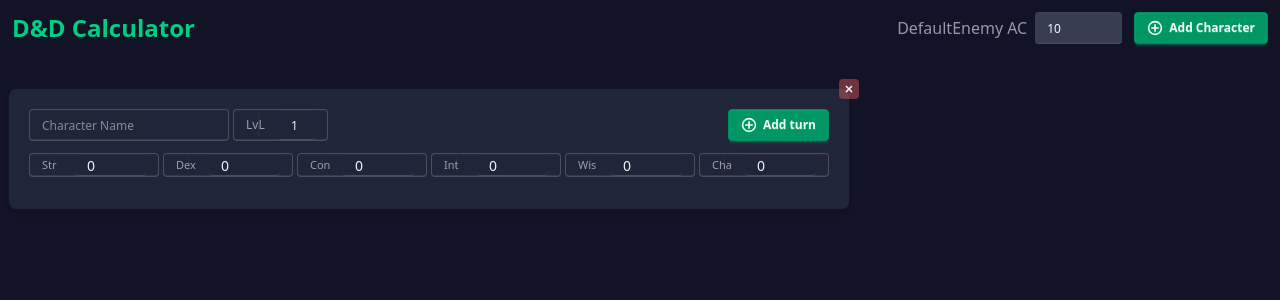
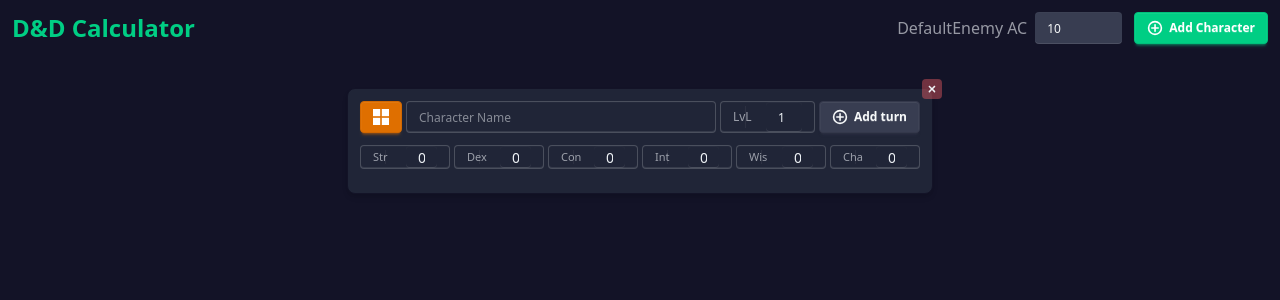
Before and after one commit to julianmenav/dnd-calculator, a React (Vite) app: page / in a window 1280 px wide. Both pictures are taken after a click on the button "Add Character". Shown: the top 300 px of the page. Built offline with nearby package versions, Linux system fonts and the light colour scheme.

Commit message:
feat: compact char button

```diff
--- a/src/components/Character.tsx
+++ b/src/components/Character.tsx
@@ -5,6 +5,7 @@
 import { ABILITIES } from '../models'
 import X from '../icons/X'
 import Plus from '../icons/Plus'
+import Squares from '../icons/Squares'
 
 export default function CharacterComponent({
   character,
@@ -24,9 +25,24 @@
         >
           <X />
         </button>
-        <div className="flex flex-col justify-between gap-3 p-2 min-w-[280px]">
+        <div
+          className={
+            'flex min-w-[280px] flex-col justify-between gap-3 p-2' +
+            (character.compactMode && 'max-w-[300px]')
+          }
+        >
           <div className="flex w-full flex-row justify-between gap-1">
-            <div className="flex flex-row gap-1">
+            <div className="flex flex-row flex-grow gap-1">
+              <button
+                className="btn btn-primary btn-sm"
+                onClick={() =>
+                  updateCharacter(character.id, {
+                    compactMode: !character.compactMode,
+                  })
+                }
+              >
+                <Squares />
+              </button>
               <input
                 className="input input-sm flew-grow"
                 placeholder="Character Name"
@@ -49,20 +65,22 @@
                 />
               </label>
             </div>
-
+            {!character.compactMode && (
               <button
-              className="btn btn-success btn-sm"
+                className="btn btn-secondary btn-sm"
                 onClick={() => addTurn(character.id)}
               >
                 <Plus /> Add turn
               </button>
+            )}
           </div>
-          <div className="gap-1 flex flex-row flex-wrap justify-around max-w-[900px]">
+          {!character.compactMode && (
+            <div className="flex max-w-[900px] flex-row flex-wrap justify-around gap-1">
               {ABILITIES.map((ability) => (
-              <label key={ability} className="input input-xs max-w-[130px]">
-                <span className="label w-1/6">{ability.slice(0, 3)}</span>
+                <label key={ability} className="input input-xs max-w-[90px]">
+                  <span className="label w-1/12">{ability.slice(0, 3)}</span>
                   <input
-                  className="input w-5/6"
+                    className="input w-11/12"
                     type="text"
                     value={character.abilities[ability]}
                     onChange={(e) =>
@@ -77,7 +95,15 @@
                 </label>
               ))}
             </div>
-          <div className="flex flex-grow flex-row gap-5">
+          )}
+          <div
+            className={
+              'flex flex-grow gap-5' +
+              (character.compactMode
+                ? ' flex-col items-center justify-center'
+                : ' flex-row justify-center')
+            }
+          >
             {character.turns.map((turn) => (
               <TurnComponent key={turn.id} turn={turn} />
             ))}
--- a/src/components/DiceChooser.tsx
+++ b/src/components/DiceChooser.tsx
@@ -17,18 +17,18 @@
     <>
       {!showDiceChooser ? (
         <button
-          className="btn btn-success btn-xs w-full"
+          className="btn btn-secondary btn-xs w-full"
           onClick={() => setShowDiceChooser(true)}
         >
           <Plus /> Add Attack
         </button>
       ) : (
         <div>
-          <div>
+          <div className="flex flex-row gap-0.5">
             {DICE_SIDES.map((dice) => (
               <button
                 key={dice}
-                className="btn btn-xs btn-primary m-1"
+                className="btn btn-xs btn-primary"
                 onClick={() => {
                   if (dices.length > 10) return
                   setDices((prev) => {
@@ -41,7 +41,7 @@
               </button>
             ))}
             <button
-              className="btn btn-success btn-xs m-1"
+              className="btn btn-accent btn-xs"
               onClick={() => {
                 addAttack(character.id, turn.id, dices)
                 setDices([])
--- a/src/components/Scenario.tsx
+++ b/src/components/Scenario.tsx
@@ -30,7 +30,7 @@
               />
             </div>
             <button
-              className="btn btn-success btn-sm"
+              className="btn btn-accent btn-sm"
               onClick={() => addCharacter()}
             >
               <Plus />
@@ -38,7 +38,7 @@
             </button>
           </div>
         </div>
-        <div className="flex flex-row gap-3 py-5 overflow-x-auto px-2">
+        <div className="flex flex-row gap-3 py-5 overflow-x-auto px-2 justify-center">
           {scenario.characters.map((char) => (
             <CharacterComponent key={char.id} character={char} />
           ))}
--- a/src/components/Turn.tsx
+++ b/src/components/Turn.tsx
@@ -23,14 +23,16 @@
 
   return (
     <TurnProvider value={turn}>
-      <div className="card indicator bg-base-300 w-full p-3 shadow-md">
+      <div className="card indicator bg-base-300 w-[280px] p-3 shadow-md">
+        {!character.compactMode && (
           <button
             className="indicator-item bg-error/40 hover:bg-error/70 text-error-content flex h-5 w-5 cursor-pointer items-center justify-center rounded-sm p-1 text-xs"
             onClick={() => removeTurn(character.id, turn.id)}
           >
             <X />
           </button>
-        <div className="card-header gap-2 flex flex-col justify-start items-center p-4">
+        )}
+        <div className="flex flex-col items-center justify-start gap-2">
           <input
             className="input input-sm"
             value={turn.name}
@@ -38,10 +40,10 @@
               updateTurn(character.id, turn.id, { name: e.target.value })
             }
           />
-          <div className="w-full flex flex-row  items-center justify-between gap-2">
+          <div className="flex w-full flex-row items-center justify-between gap-2">
             <span className="label">Enemy Ac</span>
             <input
-              className="input input-xs border-0 bg-secondary text-secondary-content w-24"
+              className="input input-xs bg-secondary text-secondary-content w-24 border-0"
               type="text"
               value={turn.enemyAc ?? scenario.enemyAc}
               onChange={(e) =>
@@ -50,20 +52,22 @@
                 })
               }
             />
-
           </div>
         </div>
-        <div className=" flex flex-col items-center justify-start gap-3">
-          <span className="text-primary text-xl font-semibold">
+        <div className="flex flex-col items-center justify-start gap-3">
+          <span className="text-primary text-xl font-semibold mt-4">
             Avg. Damage: {avgDamage.toFixed(2)}
           </span>
-
+          {!character.compactMode && (
+            <>
               <DiceChooser />
               <div className="flex flex-grow flex-col justify-start gap-3">
                 {turn.attacks.map((attack) => (
                   <AttackComponent key={attack.id} attack={attack} />
                 ))}
               </div>
+            </>
+          )}
         </div>
       </div>
     </TurnProvider>
--- /dev/null
+++ b/src/icons/Squares.tsx
@@ -0,0 +1,37 @@
+
+
+export default function Squares() {
+  return (
+    <svg
+    className="w-4 h-4"
+      fill="currentColor"
+      version="1.1"
+      id="Capa_1"
+      xmlns="http://www.w3.org/2000/svg"
+      viewBox="0 0 490 490"
+      stroke="currentColor"
+    >
+      <g id="SVGRepo_bgCarrier" stroke-width="0"></g>
+      <g
+        id="SVGRepo_tracerCarrier"
+        stroke-linecap="round"
+        stroke-linejoin="round"
+      ></g>
+      <g id="SVGRepo_iconCarrier">
+        {' '}
+        <g>
+          {' '}
+          <rect width="219.352" height="219.352"></rect>{' '}
+          <rect x="270.648" width="219.352" height="219.352"></rect>{' '}
+          <rect y="270.648" width="219.352" height="219.352"></rect>{' '}
+          <rect
+            x="270.648"
+            y="270.648"
+            width="219.352"
+            height="219.352"
+          ></rect>{' '}
+        </g>{' '}
+      </g>
+    </svg>
+  )
+}
--- a/src/models.ts
+++ b/src/models.ts
@@ -57,7 +57,8 @@
   name: string
   lvl: number
   abilities: Record<AbilityType, number> // from -5 to +5
-  turns: Turn[]
+  turns: Turn[],
+  compactMode: boolean
 }
 
 export type Scenario = {
--- a/src/store/scenarioStore.ts
+++ b/src/store/scenarioStore.ts
@@ -247,6 +247,7 @@
       Charisma: character?.abilities?.Charisma || 0,
     },
     turns: character?.turns || [],
+    compactMode: character?.compactMode || false,
   }
 }
 
```
Lines whose indentation alone changed are shown as unchanged.
